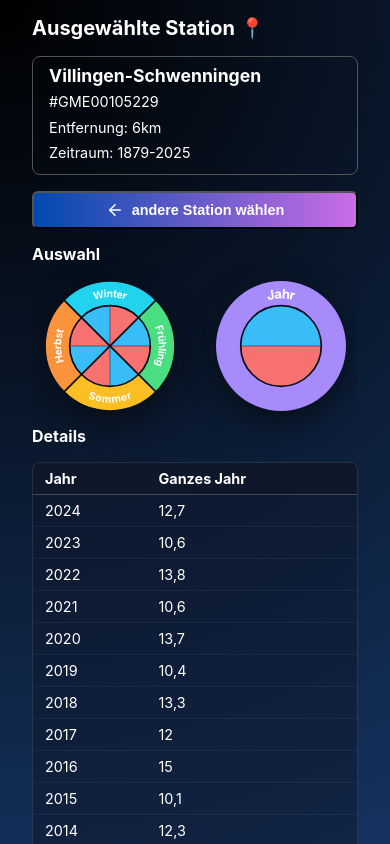
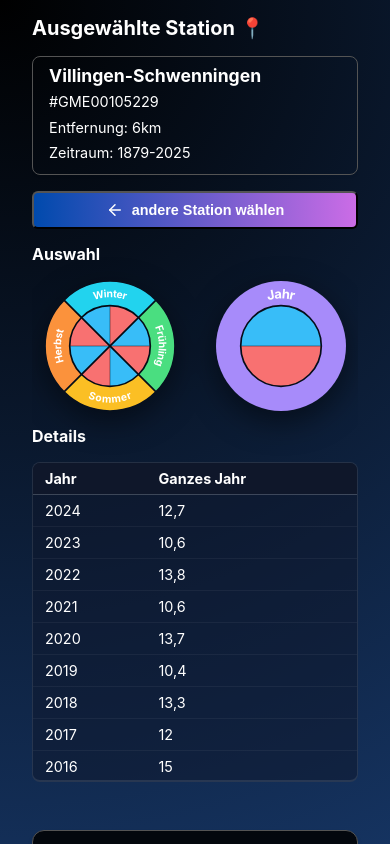
Before and after one commit to tamarawoessner/Anwendungsentwicklung-Projekt, a Vue app in the folder frontend_wetterstationsdaten/: page /analyse in a window 390 px wide. Shown: the top 844 px of the page. Built offline with nearby package versions, Linux system fonts and the light colour scheme; the HTML template or start-up script is replaced by a standard one.

Commit message:
feat: add styling for table container in StationAnalysisView to improve layout and scrolling

```diff
--- a/frontend_wetterstationsdaten/src/views/StationAnalysisView.vue
+++ b/frontend_wetterstationsdaten/src/views/StationAnalysisView.vue
@@ -284,5 +284,10 @@ const goBackToSearch = () => {
     flex-direction: column;
     margin-top: 1rem;
   }
+  .table-container {
+    max-height: 320px;
+    overflow-y: auto;
+    border-bottom: 2px solid rgba(255, 255, 255, 0.1);
+  }
 }
 </style>
```
